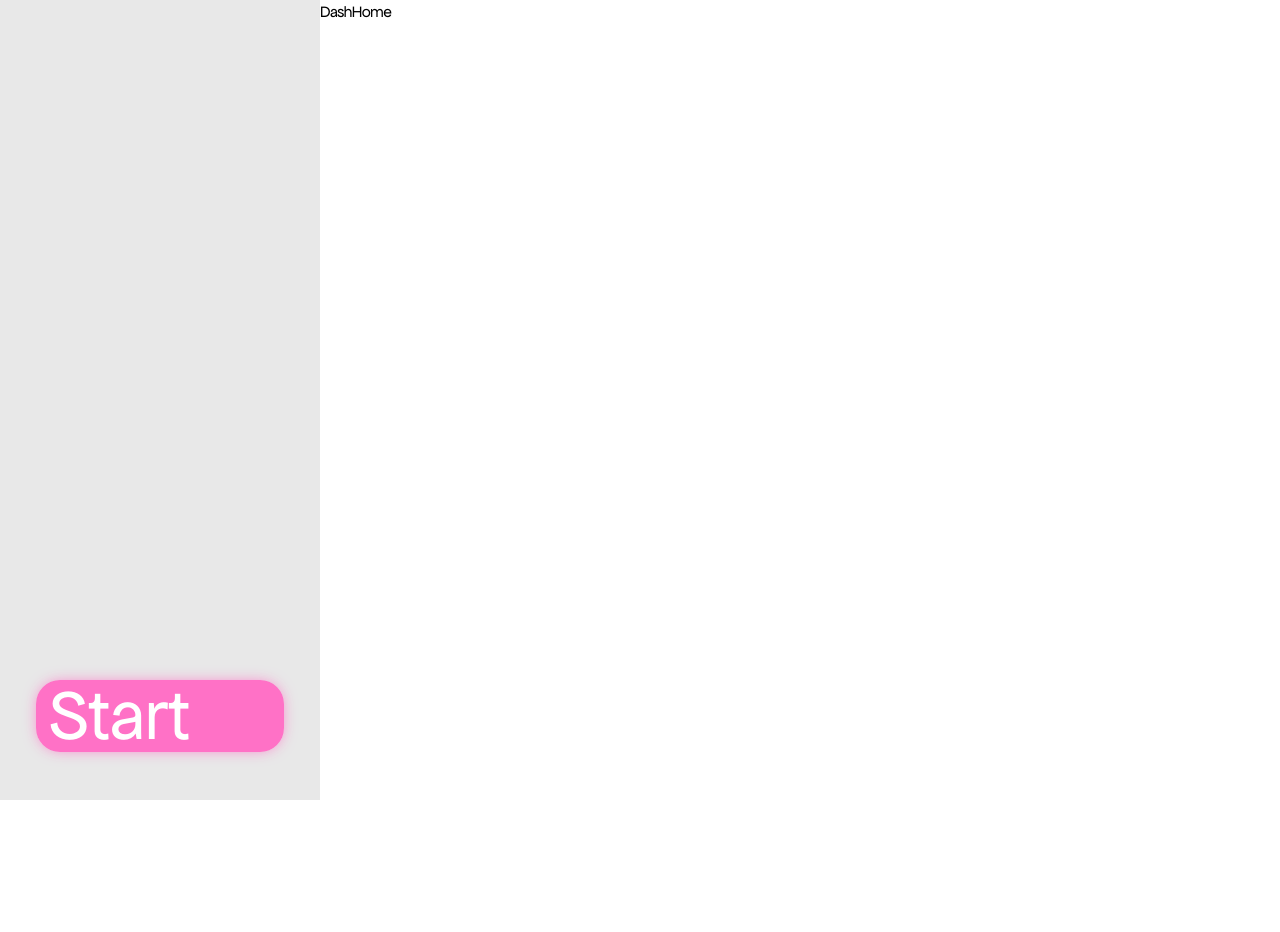
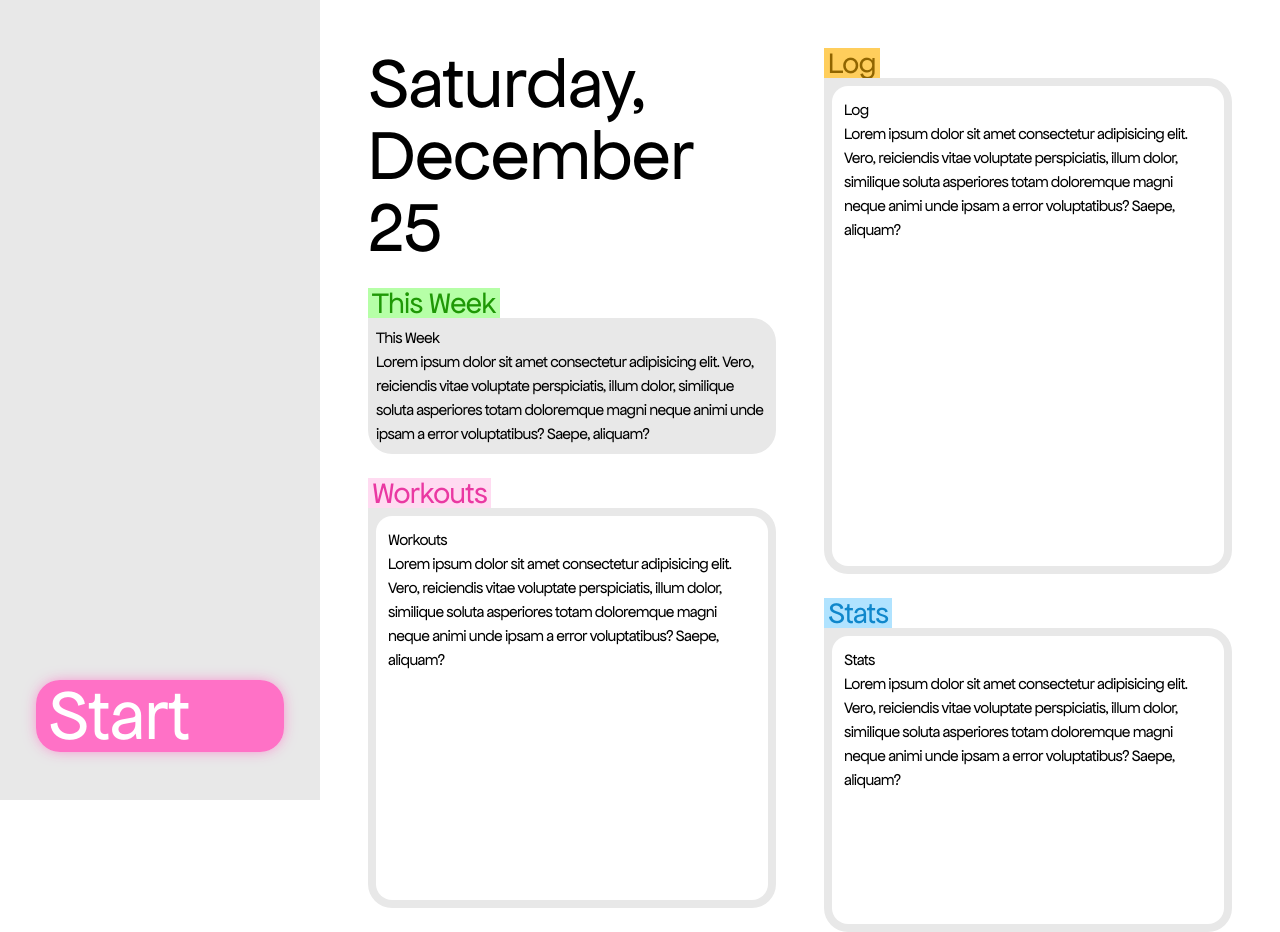
Before and after one commit to seeyeh/ait-final-project, a React (Vite) app in the folder client/: page /dash in a window 1280 px wide. Before the commit the page ends 800 px from the top, so only its background shows below. Built offline with nearby package versions, Linux system fonts and the light colour scheme.

Commit message:
create rough dashboard layout

```diff
--- a/client/src/components/dashboard/DashSidebar.jsx
+++ b/client/src/components/dashboard/DashSidebar.jsx
@@ -18,7 +18,7 @@ const DashSidebar = () => {
   return (
     <aside
       className={cn(
-        'w-80 h-screen max-h-screen min-h-screen',
+        'w-80 min-w-80 h-screen max-h-screen min-h-screen',
         'overflow-x-clip overflow-y-hidden no-scrollbar',
         'bg-grayscale-5 flex flex-col py-12 px-9'
       )}
--- a/client/src/routes/DashHome.jsx
+++ b/client/src/routes/DashHome.jsx
@@ -1,5 +1,53 @@
+import LabeledSection from '../components/LabeledSection';
+import Subsection from '../components/Subsection';
+
 function DashHome() {
-  return <div>DashHome</div>;
+  return (
+    <div className="flex flex-wrap gap-x-12 gap-y-6">
+      <div className="w-full lg:w-[calc(50%-1.5rem)] flex flex-col gap-6">
+        <h1 className="text-7xl">
+          Saturday,
+          <br /> December 25
+        </h1>
+        <LabeledSection label="This Week" color="green">
+          <h2>This Week</h2>
+          Lorem ipsum dolor sit amet consectetur adipisicing elit. Vero,
+          reiciendis vitae voluptate perspiciatis, illum dolor, similique soluta
+          asperiores totam doloremque magni neque animi unde ipsam a error
+          voluptatibus? Saepe, aliquam?
+        </LabeledSection>
+        <LabeledSection label="Workouts" color="pink">
+          <Subsection className="h-96">
+            <h2>Workouts</h2>
+            Lorem ipsum dolor sit amet consectetur adipisicing elit. Vero,
+            reiciendis vitae voluptate perspiciatis, illum dolor, similique
+            soluta asperiores totam doloremque magni neque animi unde ipsam a
+            error voluptatibus? Saepe, aliquam?
+          </Subsection>
+        </LabeledSection>
+      </div>
+      <div className="w-full lg:w-[calc(50%-1.5rem)] flex flex-col gap-6">
+        <LabeledSection label="Log" color="yellow">
+          <Subsection className="h-[30rem]">
+            <h2>Log</h2>
+            Lorem ipsum dolor sit amet consectetur adipisicing elit. Vero,
+            reiciendis vitae voluptate perspiciatis, illum dolor, similique
+            soluta asperiores totam doloremque magni neque animi unde ipsam a
+            error voluptatibus? Saepe, aliquam?
+          </Subsection>
+        </LabeledSection>
+        <LabeledSection label="Stats" color="blue">
+          <Subsection className="h-72">
+            <h2>Stats</h2>
+            Lorem ipsum dolor sit amet consectetur adipisicing elit. Vero,
+            reiciendis vitae voluptate perspiciatis, illum dolor, similique
+            soluta asperiores totam doloremque magni neque animi unde ipsam a
+            error voluptatibus? Saepe, aliquam?
+          </Subsection>
+        </LabeledSection>
+      </div>
+    </div>
+  );
 }
 
 export default DashHome;
--- a/client/src/routes/DashLayout.jsx
+++ b/client/src/routes/DashLayout.jsx
@@ -5,7 +5,9 @@ function DashLayout() {
   return (
     <div className="flex max-w-screen max-h-screen min-h-screen h-screen w-screen absolute inset-0">
       <DashSidebar />
-      <Outlet />
+      <main className="px-12 pt-12">
+        <Outlet />
+      </main>
     </div>
   );
 }
```
